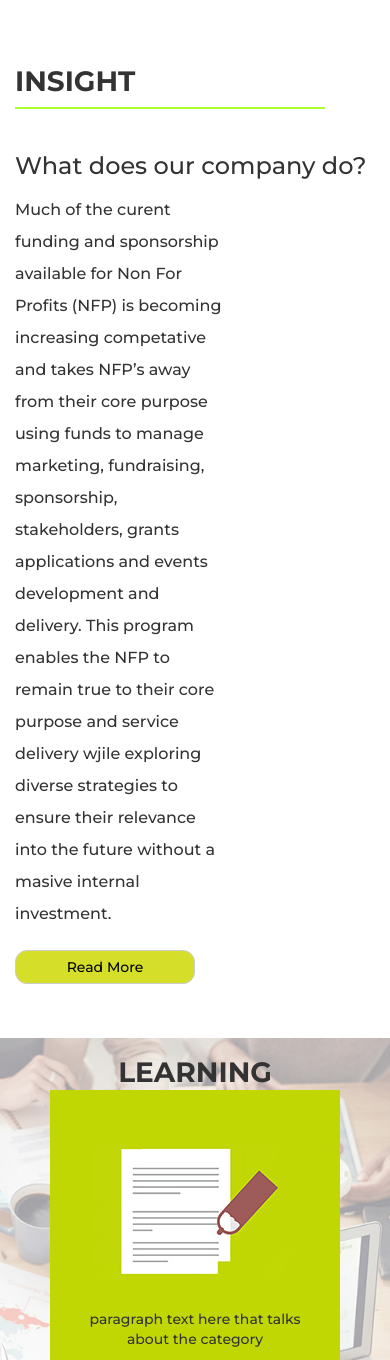
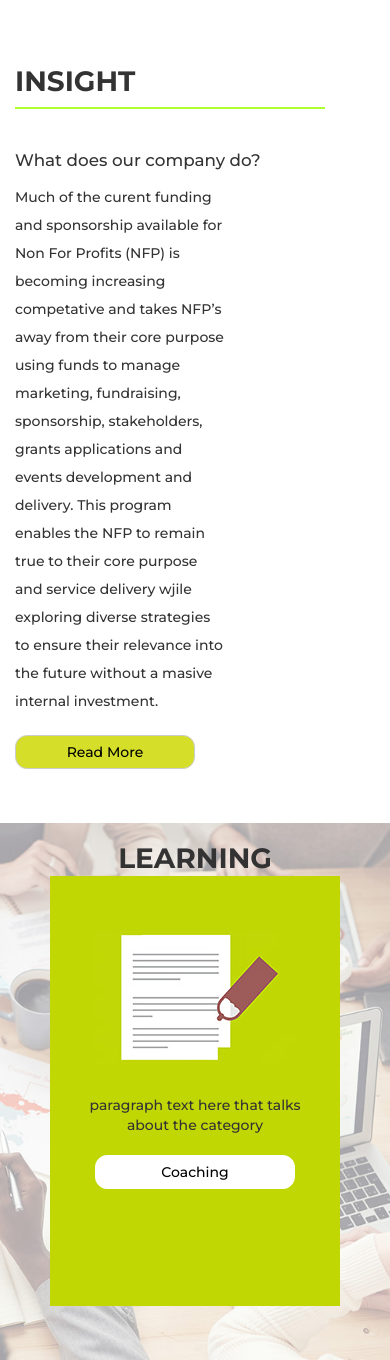
Before and after one commit to ClairesCoding/C-Cwebsite, a PHP site: page / in a window 390 px wide. Shown: the part 1833-3193 px from the top of the page. Run offline with PHP 8.4, Linux system fonts and the light colour scheme.

Commit message:
Update responsive.css

```diff
--- a/responsive.css
+++ b/responsive.css
@@ -1,3 +1,13 @@
+@media only screen and (max-width: 1350px) {
+
+    .insight-text {
+    font-size: 100%;
+    }
+    .insight-small-title {
+        font-size:120%;
+    }
+
+}
 @media only screen and (max-width: 900px) {
 
     h5 {
```
